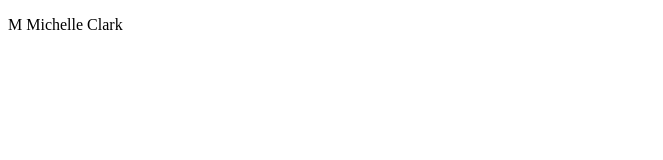
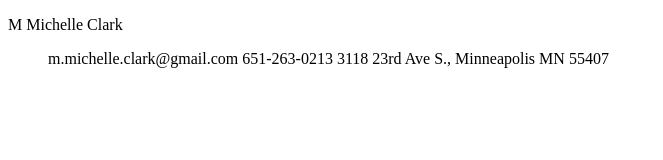
Before and after one commit to mmichelleclark/mmichelleclark.github.io, a plain HTML site: page index.html in a window 1280 px wide. Shown: the whole page, without its empty margins (0-663 px from the left). Drawn offline with Linux system fonts and the light colour scheme.

Commit message:
Update index
personal info added

```diff
--- a/index.html
+++ b/index.html
@@ -5,7 +5,10 @@
   </head>
   <body>
   <p>M Michelle Clark</p>
-
+  <ul>m.michelle.clark@gmail.com
+    651-263-0213
+    3118 23rd Ave S., Minneapolis MN 55407
+    </ul>
 
   </body>
 </html>
```
